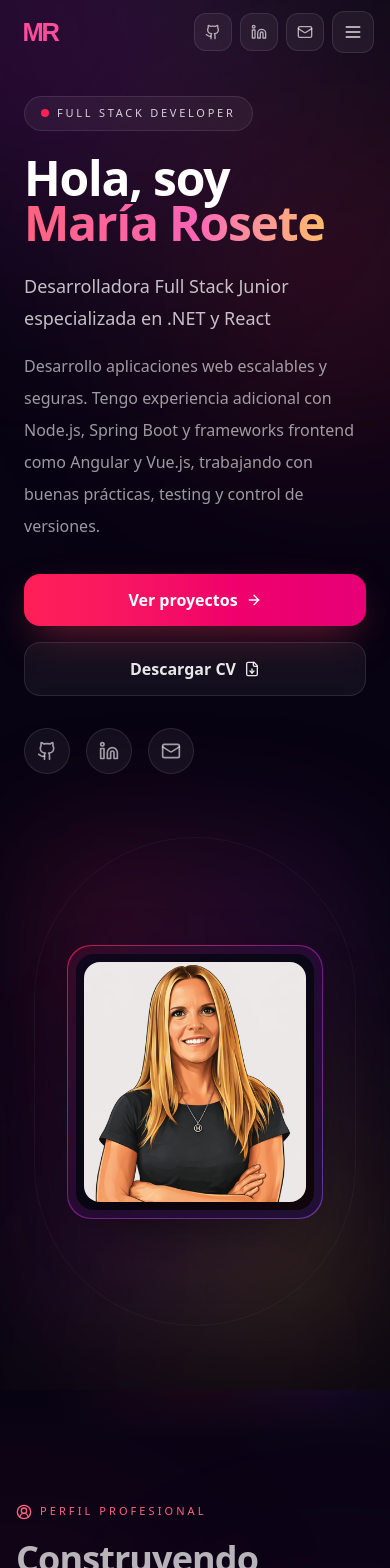
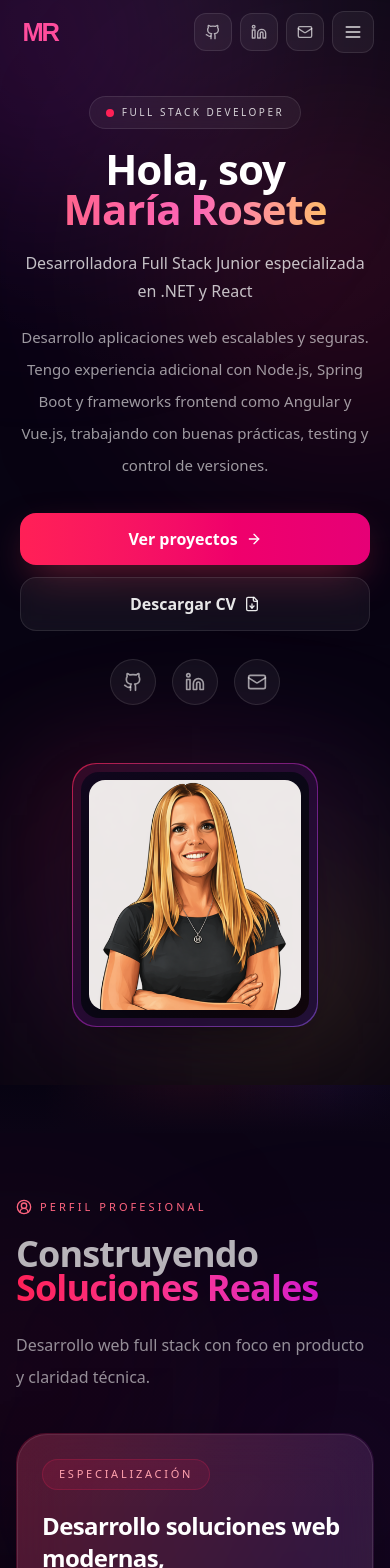
Before and after one commit to mariarosete/portafolio, a React (Vite) app: page / in a window 390 px wide. Shown: the top 1568 px of the page. Built offline with nearby package versions, Linux system fonts and the light colour scheme.

Commit message:
Mejoras en hero

```diff
--- a/src/components/Hero.tsx
+++ b/src/components/Hero.tsx
@@ -59,7 +59,6 @@ const Hero: React.FC = () => {
       bubbleClassName: "animate-float-slow-reverse [animation-delay:1.2s]",
       color: "text-[#dd0031]",
     },
-
     {
       Icono: SiGit,
       label: "Git",
@@ -83,6 +82,7 @@ const Hero: React.FC = () => {
       id="inicio"
       className="relative min-h-screen overflow-hidden bg-[#070312] text-white"
     >
+      {/* Fondo */}
       <div className="absolute inset-0">
         <div className="absolute left-[-120px] top-[-120px] h-[320px] w-[320px] rounded-full bg-fuchsia-600/20 blur-[120px]" />
         <div className="absolute right-[-100px] top-[120px] h-[300px] w-[300px] rounded-full bg-rose-500/20 blur-[120px]" />
@@ -91,31 +91,31 @@ const Hero: React.FC = () => {
       </div>
 
       <div className="relative flex min-h-screen items-center">
-        <div className="max-w-[1440px] mx-auto w-full px-6 sm:px-8 md:px-10 lg:px-16 pt-24 pb-12 md:pt-28 md:pb-16">
-          <div className="grid items-center gap-12 lg:grid-cols-[1.05fr_0.95fr]">
+        <div className="max-w-[1440px] mx-auto w-full px-5 sm:px-8 md:px-10 lg:px-16 pt-24 pb-10 sm:pb-12 md:pt-28 md:pb-16">
+          <div className="grid items-center gap-10 md:gap-12 lg:grid-cols-[1.05fr_0.95fr]">
             {/* IZQUIERDA */}
-            <div className="max-w-2xl">
-              <div className="inline-flex items-center gap-2 rounded-full border border-white/10 bg-white/5 px-4 py-2 text-[11px] sm:text-xs font-medium uppercase tracking-[0.25em] text-white/80 backdrop-blur">
+            <div className="max-w-2xl text-center lg:text-left">
+              <div className="inline-flex items-center gap-2 rounded-full border border-white/10 bg-white/5 px-4 py-2 text-[10px] sm:text-xs font-medium uppercase tracking-[0.25em] text-white/80 backdrop-blur">
                 <span className="h-2 w-2 rounded-full bg-rose-500" />
                 Full Stack Developer
               </div>
 
-              <h1 className="mt-6 text-5xl sm:text-6xl lg:text-7xl font-black leading-[0.95] tracking-tight">
+              <h1 className="mt-5 text-[42px] leading-[0.95] sm:text-6xl lg:text-7xl font-black tracking-tight">
                 Hola, soy
                 <span className="block bg-gradient-to-r from-rose-400 via-pink-400 to-amber-300 bg-clip-text text-transparent">
                   María Rosete
                 </span>
               </h1>
 
-              <p className="mt-6 text-lg sm:text-xl text-white/75 leading-8 max-w-2xl">
+              <p className="mt-5 text-base sm:text-xl text-white/75 leading-7 sm:leading-8 max-w-2xl mx-auto lg:mx-0">
                 {PERFIL.role}
               </p>
 
-              <p className="mt-4 text-base sm:text-lg text-white/60 leading-8 max-w-xl">
+              <p className="mt-4 text-[15px] sm:text-lg text-white/60 leading-8 max-w-xl mx-auto lg:mx-0">
                 {PERFIL.about}
               </p>
 
-              <div className="mt-8 flex flex-col sm:flex-row sm:flex-wrap gap-4">
+              <div className="mt-8 flex flex-col sm:flex-row sm:flex-wrap gap-3 sm:gap-4 justify-center lg:justify-start">
                 <a
                   href="#proyectos"
                   className="inline-flex items-center justify-center gap-2 rounded-2xl px-6 py-3.5 font-semibold text-white bg-gradient-to-r from-rose-500 to-pink-600 shadow-[0_15px_40px_-12px_rgba(244,63,94,.55)] transition hover:scale-[1.02] hover:brightness-110"
@@ -135,7 +135,7 @@ const Hero: React.FC = () => {
                 </a>
               </div>
 
-              <div className="mt-8 flex items-center gap-4 text-white/60">
+              <div className="mt-7 flex items-center gap-4 text-white/60 justify-center lg:justify-start">
                 <a
                   href="https://github.com/mariarosete"
                   target="_blank"
@@ -166,15 +166,15 @@ const Hero: React.FC = () => {
               </div>
             </div>
 
-
             {/* DERECHA */}
             <div className="relative flex justify-center lg:justify-end">
-              <div className="relative w-full max-w-[640px] min-h-[520px] flex items-center justify-center">
+              <div className="relative w-full max-w-[620px] min-h-[300px] sm:min-h-[420px] lg:min-h-[520px] flex items-center justify-center">
                 <div className="absolute inset-0 rounded-[40px] bg-gradient-to-br from-rose-500/20 via-fuchsia-500/10 to-amber-300/20 blur-3xl scale-95" />
 
-                {/* Anillo orbital más grande */}
-                <div className="absolute inset-[3%] rounded-full border border-white/[0.04]" />
+                {/* anillo solo tablet/desktop */}
+                <div className="absolute inset-[6%] rounded-full border border-white/[0.04] hidden sm:block" />
 
+                {/* logos flotantes solo sm+ */}
                 {FLOATING_TECHS.map(
                   ({ Icono, label, wrapperClassName, bubbleClassName, color }) => (
                     <div
@@ -190,7 +190,7 @@ const Hero: React.FC = () => {
                   )
                 )}
 
-                {/* Imagen más centrada y libre */}
+                {/* Imagen */}
                 <div className="relative z-10 inline-block rounded-[24px] p-[1px] bg-gradient-to-br from-rose-500/70 via-fuchsia-500/45 to-violet-500/55 shadow-[0_24px_60px_-28px_rgba(0,0,0,0.7)]">
                   <div className="rounded-[24px] bg-[#12071f]/80 p-2 backdrop-blur-xl">
                     <div className="overflow-hidden rounded-[18px] bg-gradient-to-br from-[#12071f] via-[#0b0818] to-[#14070d] p-2">
@@ -199,7 +199,7 @@ const Hero: React.FC = () => {
                         alt={`Foto de ${PERFIL.name}`}
                         loading="eager"
                         decoding="async"
-                        className="block max-h-[240px] sm:max-h-[280px] md:max-h-[320px] w-auto object-contain rounded-[16px] drop-shadow-[0_24px_40px_rgba(0,0,0,0.45)]"
+                        className="block max-h-[230px] sm:max-h-[280px] md:max-h-[320px] w-auto object-contain rounded-[16px] drop-shadow-[0_24px_40px_rgba(0,0,0,0.45)]"
                       />
                     </div>
                   </div>
```
